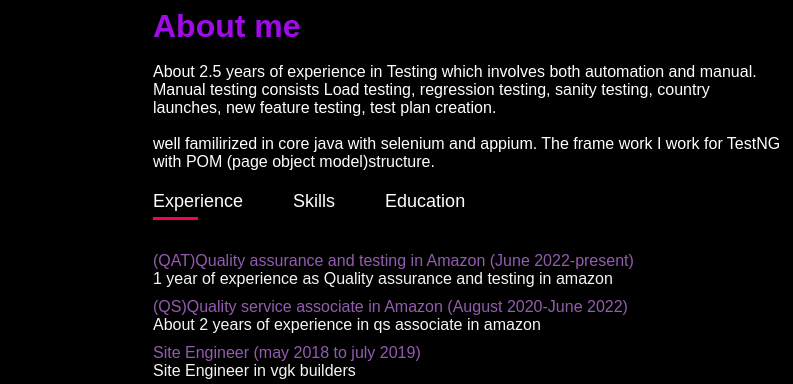
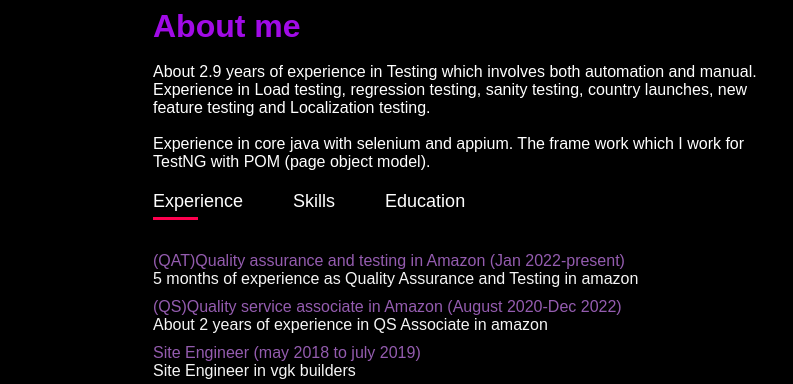
Before and after one commit to EdwinRaj14/EdwinPortfolio, a plain HTML site: page index.html in a window 1280 px wide. Shown: the part 802-1186 px from the top of the page, 487-1280 px from the left. Drawn offline with Linux system fonts and the light colour scheme.

Commit message:
index.html

```diff
--- a/index.html
+++ b/index.html
@@ -35,10 +35,10 @@
 <div class="colm-2">
     <h1 class="sub-title">About me</h1>
     <br>
-    <p>About 2.5 years of experience in Testing which involves both automation and manual.
-        Manual testing consists Load testing, regression testing, sanity testing, country launches, new feature testing, test plan creation.
+    <p>About 2.9 years of experience in Testing which involves both automation and manual.
+        Experience in Load testing, regression testing, sanity testing, country launches, new feature testing and Localization testing.
         <br><br>
-        well familirized in core java with selenium and appium. The frame work I work for TestNG with POM (page object model)structure.</p>
+        Experience in core java with selenium and appium. The frame work which I work for TestNG with POM (page object model).</p>
         <div class="tab-titles">
             <p class="tab-links active-links" onclick="opentab('experience')">Experience</p>
             <p class="tab-links" onclick="opentab('skills')">Skills</p>
@@ -46,8 +46,8 @@
         </div>
                 <div class="tab-contents active-tab" id="experience">
                     <ul>
-                        <li><span>(QAT)Quality assurance and testing in Amazon (June 2022-present)</span><br>1 year of experience as Quality assurance and testing in amazon</li>
-                        <li><span>(QS)Quality service associate in Amazon (August 2020-June 2022)</span><br>About 2 years of experience in qs associate in amazon </li>
+                        <li><span>(QAT)Quality assurance and testing in Amazon (Jan 2022-present)</span><br>5 months of experience as Quality Assurance and Testing in amazon</li>
+                        <li><span>(QS)Quality service associate in Amazon (August 2020-Dec 2022)</span><br>About 2 years of experience in QS Associate in amazon </li>
                         <li><span>Site Engineer (may 2018 to july 2019)</span><br>Site Engineer in vgk builders</li>
                         <li><span>Site Engineer(June 2017 to April 2018)</span><br>Site Engineer in Kaveri builders</li>
                     </ul>
```
